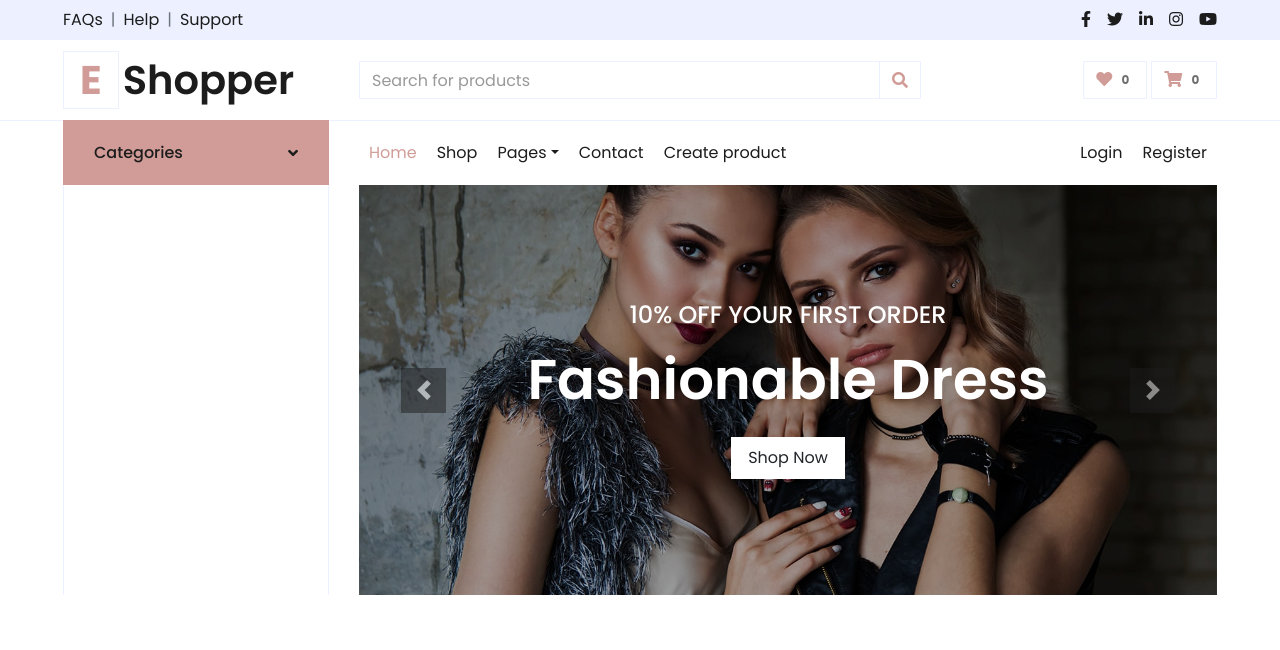
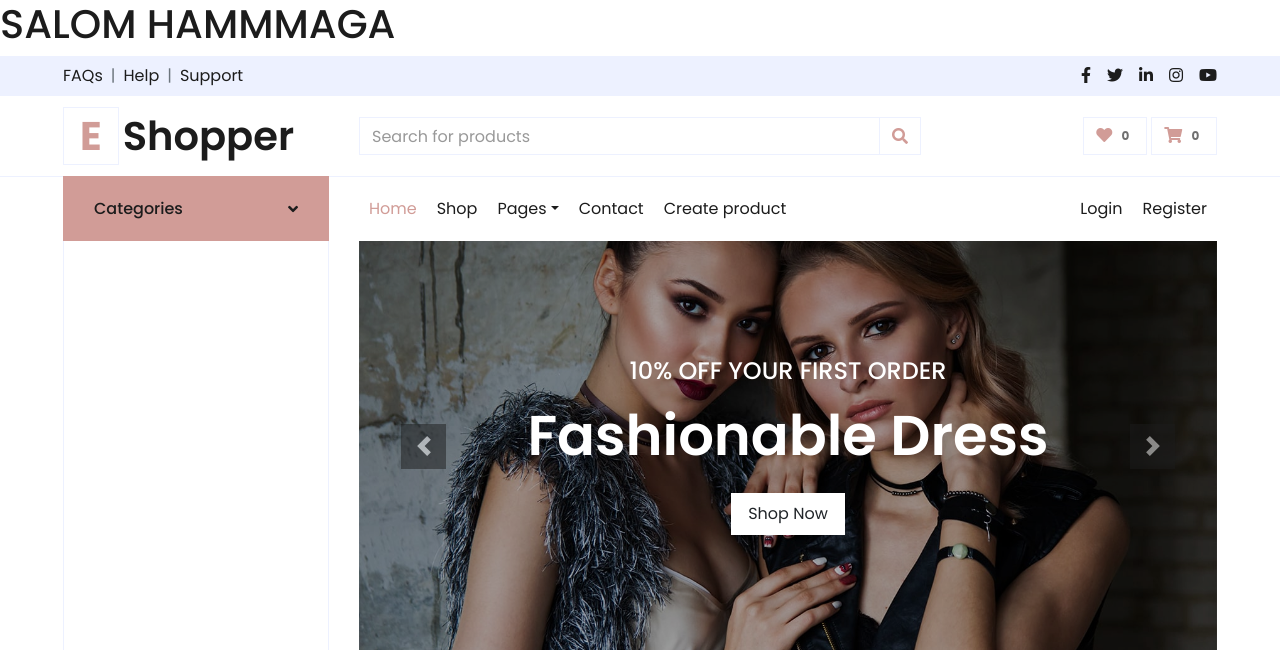
Before and after one commit to shohruh223/shopper, a Django app: template templates/app/index.html in a window 1280 px wide. Shown: the top 650 px of the page. Run offline with Django 4.2, Linux system fonts and the light colour scheme; the template is opened without the code that fills it, so the values that code supplies are empty; some libraries are stand-ins or nearby versions.

Commit message:
index change

```diff
--- a/templates/app/index.html
+++ b/templates/app/index.html
@@ -25,7 +25,7 @@
     <!-- Customized Bootstrap Stylesheet -->
     <link href="{% static 'css/style.css' %}" rel="stylesheet">
 </head>
-
+<h1>SALOM HAMMMAGA</h1>
 <body>
     <!-- Topbar Start -->
     <div class="container-fluid">
```
